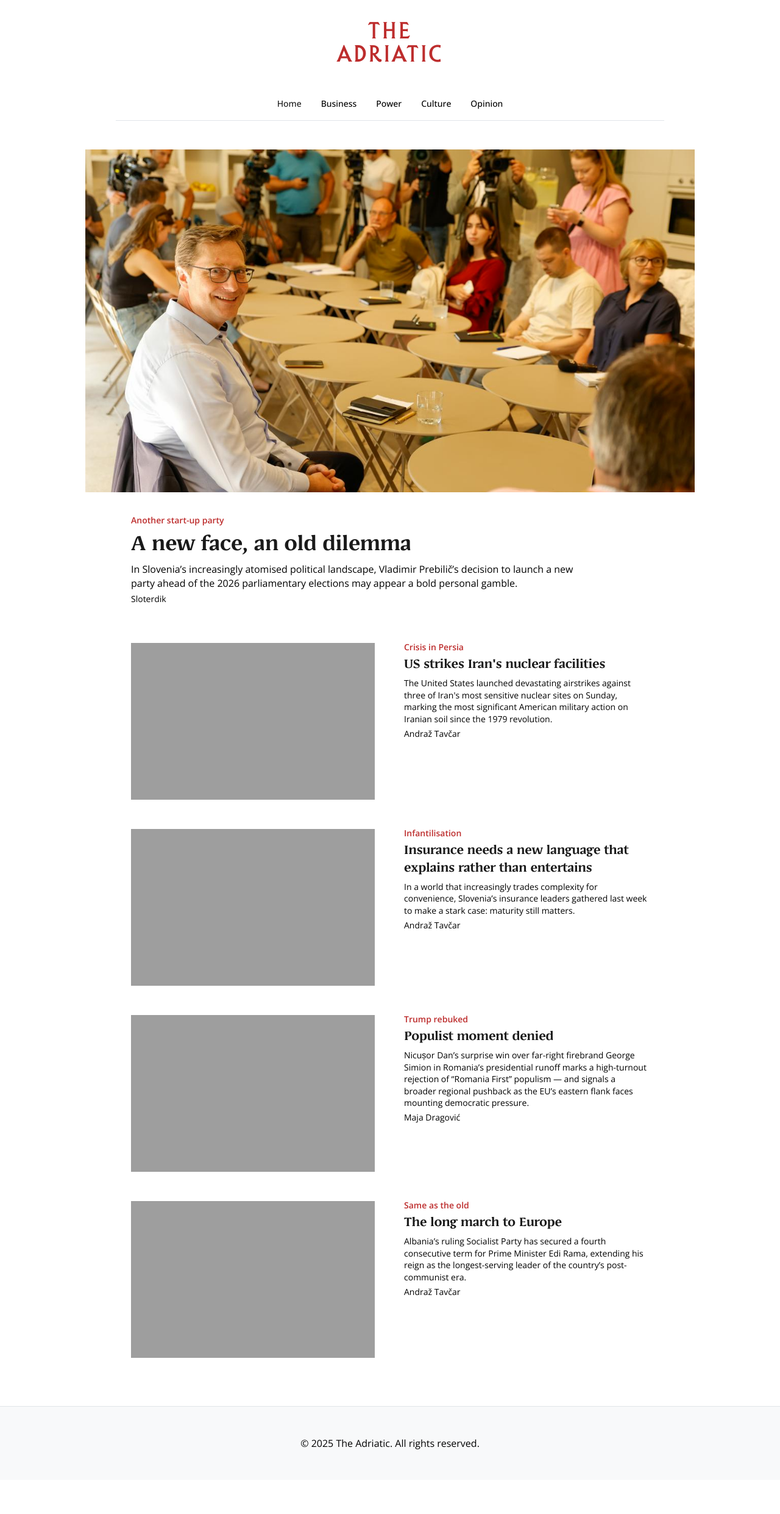
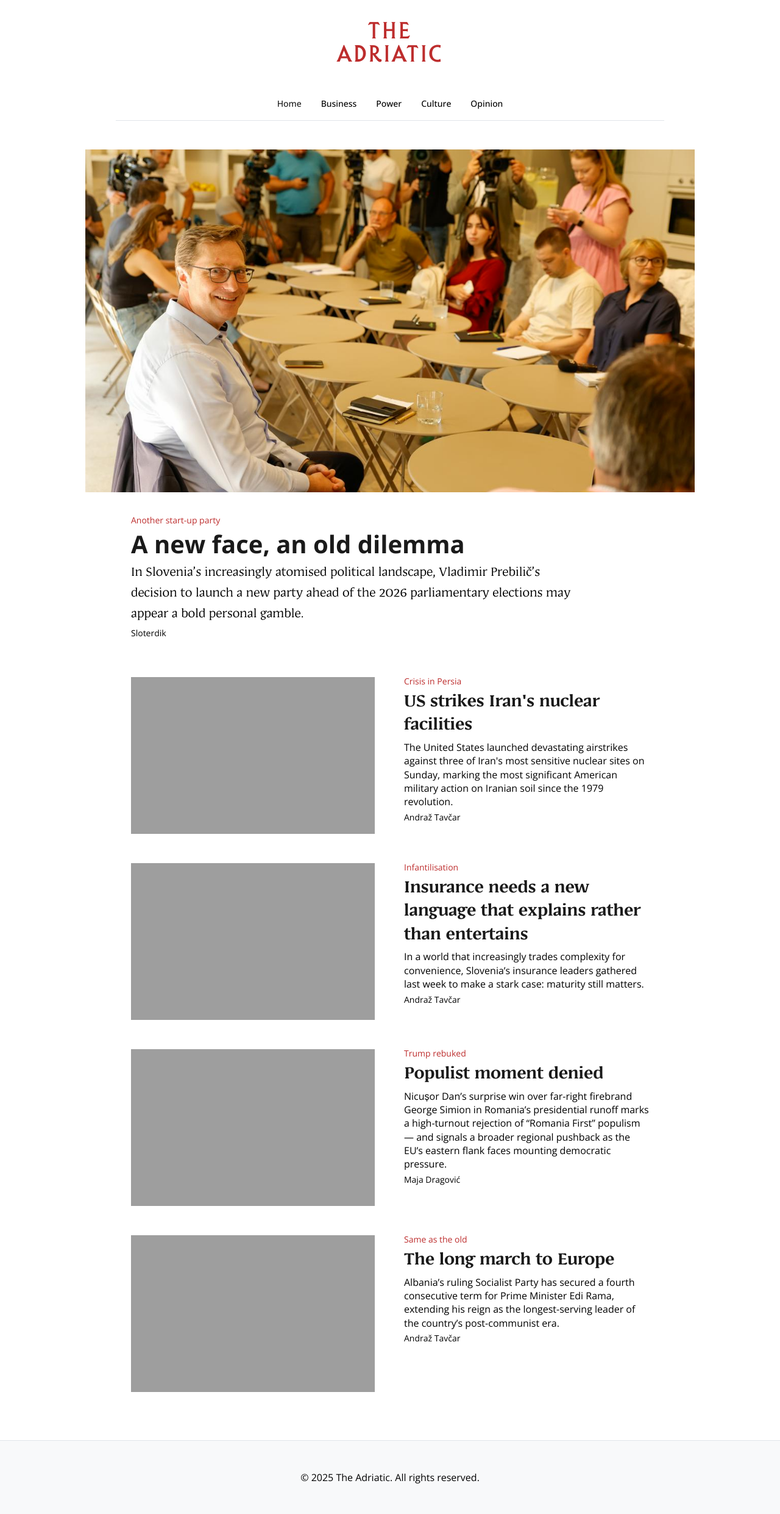
Before and after one commit to tfhoerest/azt, a Jekyll site: the page built from index.html, in a window 1280 px wide. Shown: the whole page at 61% size. Built offline with Jekyll 4.4.1, drawn with Linux system fonts in a browser that asks for light colours; the list of posts is cut into pages by our own code; before the commit the page ends 2426 px from its top, so only the background shows below that.

Commit message:
Update home.html

```diff
--- a/_layouts/home.html
+++ b/_layouts/home.html
@@ -11,7 +11,7 @@ layout: default
     border-radius: 0;
     font-size: var(--z-ds-fontsize-14);
     text-decoration: none;
-    font-weight: 600;
+    font-weight: 400;  /* Changed from 600 to normal weight */
     text-transform: none;  /* Remove all caps */
     letter-spacing: 0;     /* Remove letter spacing since no caps */
     transition: opacity 0.2s ease;
@@ -67,7 +67,7 @@ layout: default
 }
 
 .hero-headline {
-    font-family: 'Adriatic22', Georgia, serif;
+    font-family: 'Open Sans', Arial, sans-serif;  /* Changed from Adriatic22 to Open Sans */
     font-size: 2.5rem;
     font-weight: 700;
     color: var(--z-ds-color-text-100);
@@ -85,9 +85,9 @@ layout: default
 }
 
 .hero-summary {
-    font-family: 'Open Sans', Arial, sans-serif;
-    font-size: var(--z-ds-fontsize-20);
-    font-weight: 300;
+    font-family: 'Adriatic22', Georgia, serif;
+    font-size: var(--z-ds-fontsize-24);
+    font-weight: 500;
     color: var(--z-ds-color-text-70);
     line-height: 1.2 !important;  /* Tighter line height */
     margin-top: 0px !important;  /* Remove any top margin */
@@ -128,7 +128,7 @@ layout: default
 
 .article-content h3 {
     font-family: 'Adriatic22', Georgia, serif;
-    font-size: var(--z-ds-fontsize-24);
+    font-size: var(--z-ds-fontsize-32);
     font-weight: 700;
     color: var(--z-ds-color-text-100);
     line-height: 1.3;
@@ -147,9 +147,9 @@ layout: default
 
 .article-excerpt {
     font-family: 'Open Sans', Arial, sans-serif;  /* Changed to Open Sans */
-    font-weight: 300;  /* Lighter weight for Open Sans */
+    font-weight: 400;  /* Lighter weight for Open Sans */
     color: var(--z-ds-color-text-70);
-    font-size: var(--z-ds-fontsize-14);  /* Smaller - was 22, now 16 */
+    font-size: var(--z-ds-fontsize-16);  /* Smaller - was 22, now 16 */
     line-height: 1.5;
     margin-bottom: var(--z-ds-space-s);  /* Space before author */
 }
```
